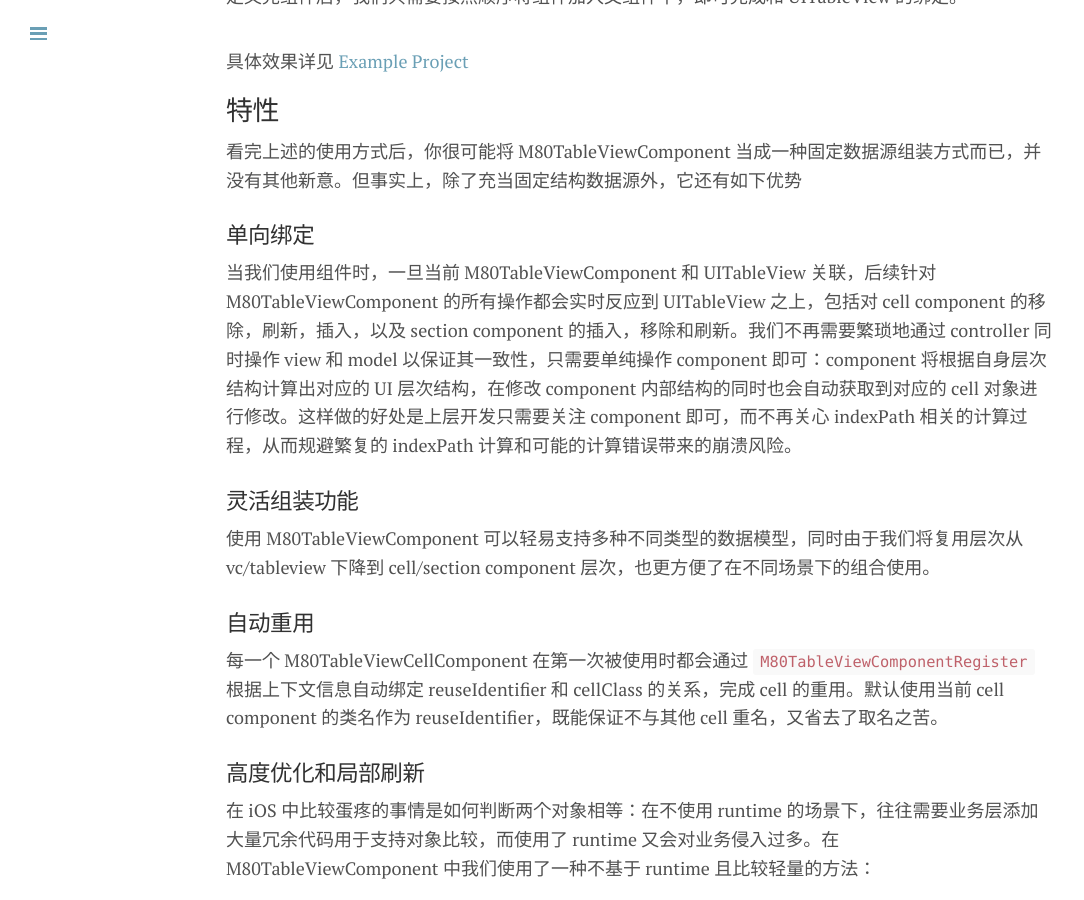
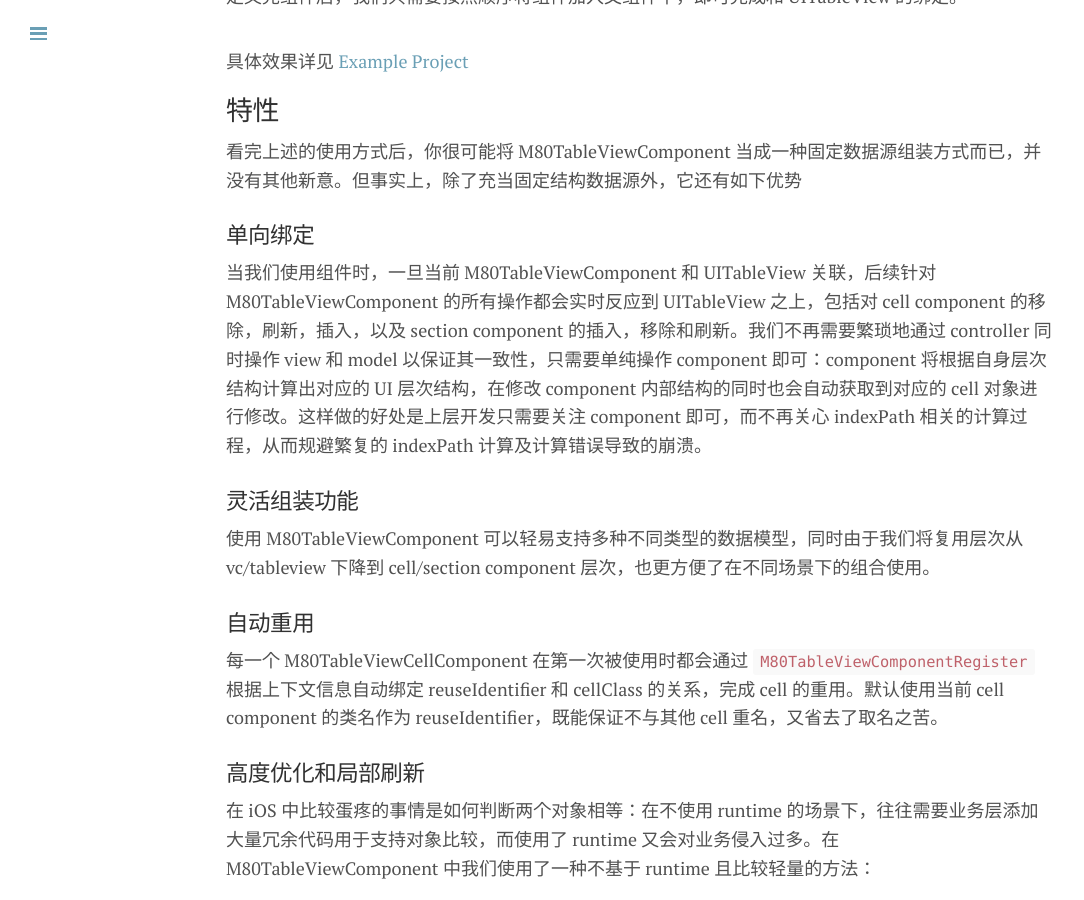
Before and after one commit to xiangwangfeng/xiangwangfeng.github.io, a Jekyll site: the page built from _posts/2019-06-03-UITableView 组件化.md, in a window 1280 px wide and 900 px high, scrolled down 1925 px. Shown: the whole window, without its empty margins (0-1084 px from the left). Built offline with Jekyll 4.4.1, drawn with Linux system fonts in a browser that asks for light colours.

Commit message:
Update 2019-06-03-UITableView 组件化.md

```diff
--- a/_posts/2019-06-03-UITableView 组件化.md
+++ b/_posts/2019-06-03-UITableView 组件化.md
@@ -71,7 +71,7 @@ title:  UITableView 组件化
 
 ### 单向绑定
 
-当我们使用组件时，一旦当前 M80TableViewComponent 和 UITableView 关联，后续针对 M80TableViewComponent 的所有操作都会实时反应到 UITableView 之上，包括对 cell component 的移除，刷新，插入，以及 section component 的插入，移除和刷新。我们不再需要繁琐地通过 controller 同时操作 view 和 model 以保证其一致性，只需要单纯操作 component 即可：component 将根据自身层次结构计算出对应的 UI 层次结构，在修改 component 内部结构的同时也会自动获取到对应的 cell 对象进行修改。这样做的好处是上层开发只需要关注 component 即可，而不再关心 indexPath 相关的计算过程，从而规避繁复的 indexPath 计算和可能的计算错误带来的崩溃风险。
+当我们使用组件时，一旦当前 M80TableViewComponent 和 UITableView 关联，后续针对 M80TableViewComponent 的所有操作都会实时反应到 UITableView 之上，包括对 cell component 的移除，刷新，插入，以及 section component 的插入，移除和刷新。我们不再需要繁琐地通过 controller 同时操作 view 和 model 以保证其一致性，只需要单纯操作 component 即可：component 将根据自身层次结构计算出对应的 UI 层次结构，在修改 component 内部结构的同时也会自动获取到对应的 cell 对象进行修改。这样做的好处是上层开发只需要关注 component 即可，而不再关心 indexPath 相关的计算过程，从而规避繁复的 indexPath 计算及计算错误导致的崩溃。
 
 ### 灵活组装功能
 
```
